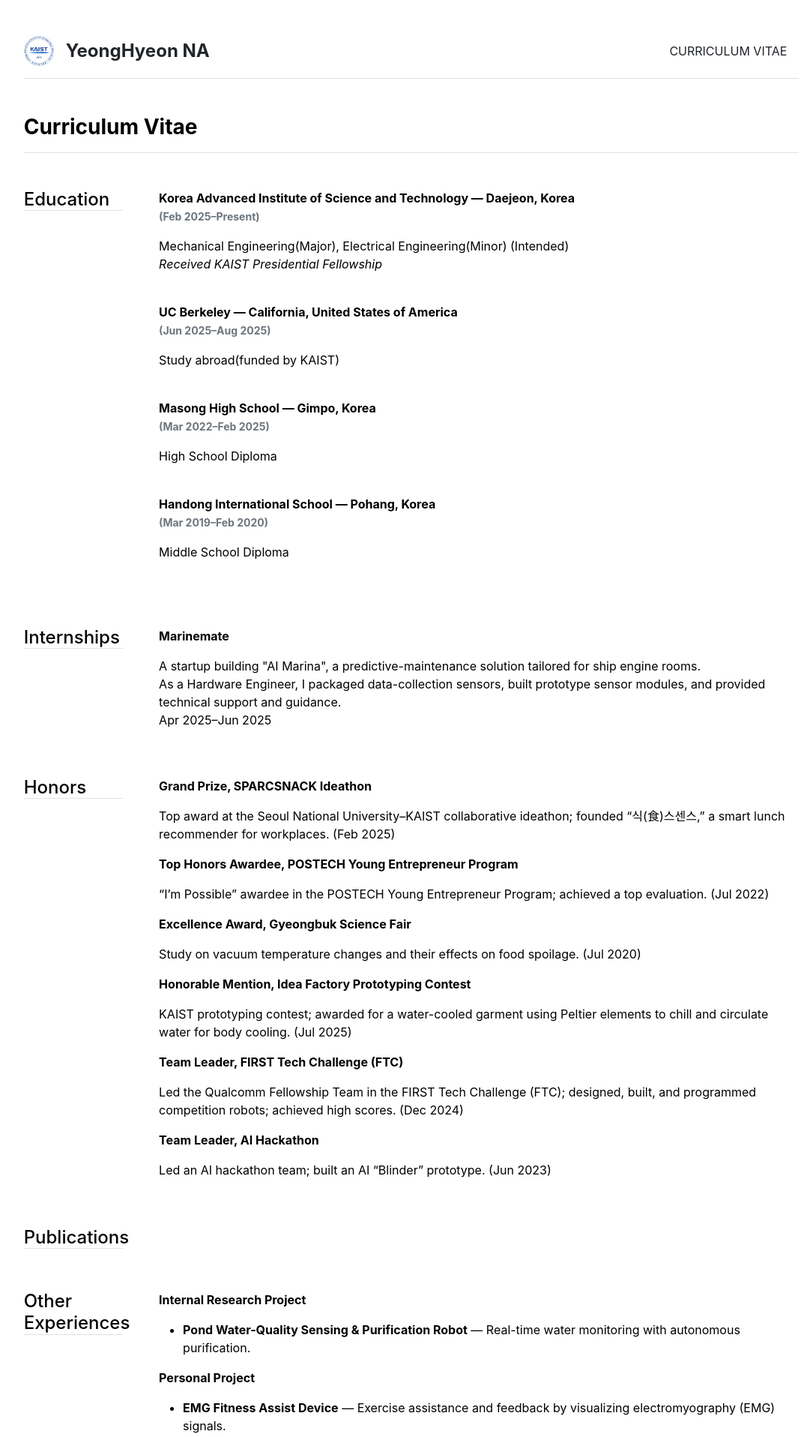
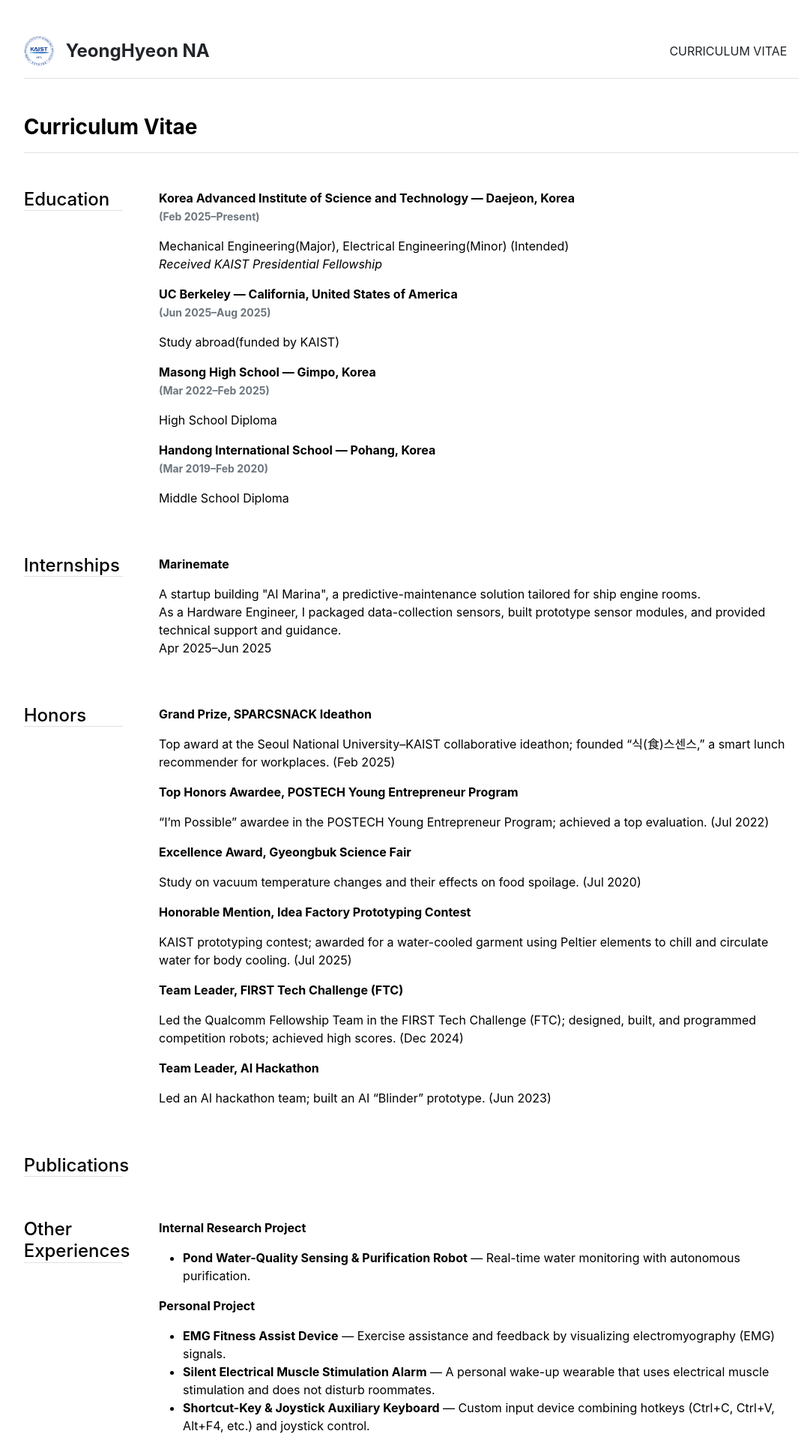
Before and after one commit to ynghyn-na/ynghyn-na.github.io, a Jekyll site: the page built from cv.md, in a window 1280 px wide. Shown: the top 1916 px of the page at 75% size, without its empty margins (91-1172 px from the left). Built offline with Jekyll 4.4.1, drawn with Linux system fonts in a browser that asks for light colours.

Commit message:
Update cv.html

```diff
--- a/_layouts/cv.html
+++ b/_layouts/cv.html
@@ -18,8 +18,8 @@ layout: default
         {% for section in site.data.cv.education %}
           <p class="fw-bold">{{ section.title }}</br>
           <small class="text-muted">{{ section.duration }}</small>
-        </p>
-         <p> {{ section.description }}</br></p>
+          </p>
+        <p> {{ section.description }}</p>
         {% endfor %}
       </div>
     </div>
```
